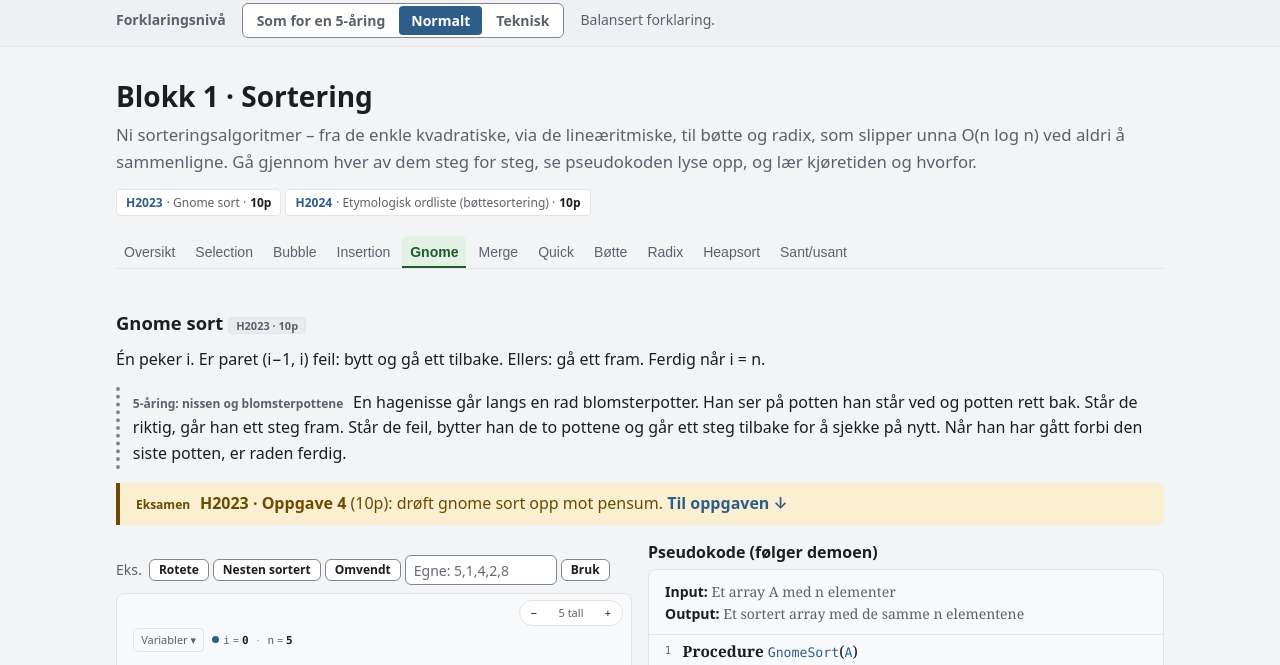
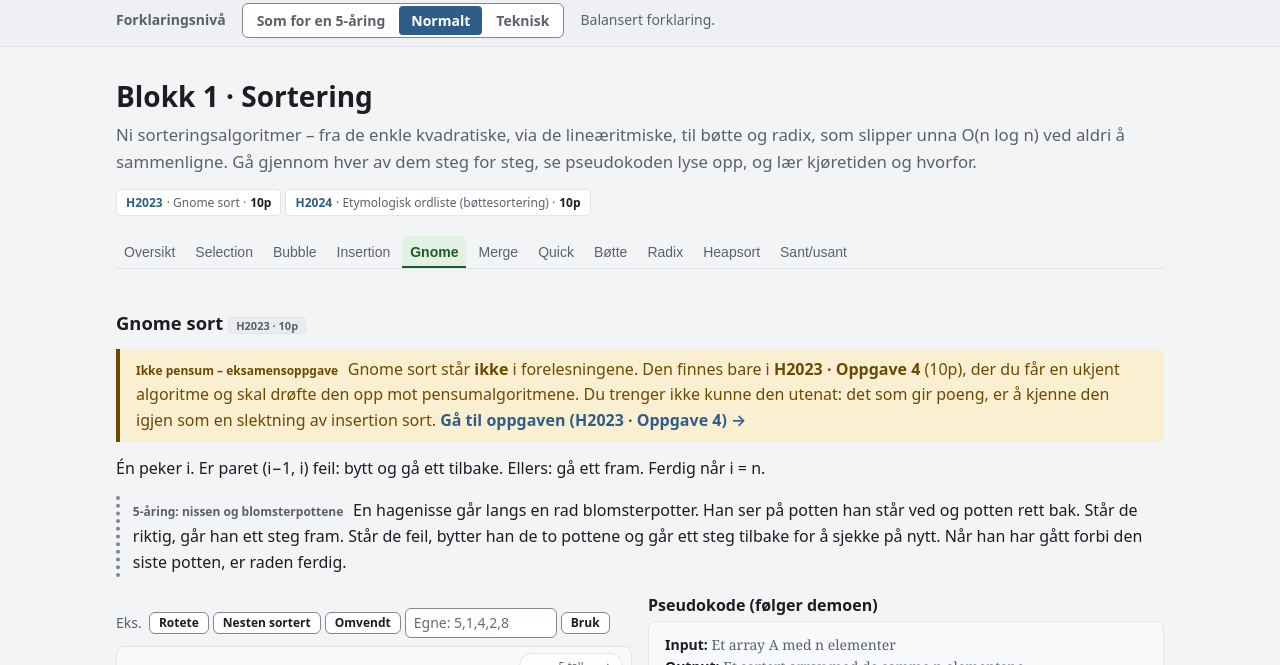
Before and after one commit to vegardjorg/IN2010, a plain HTML site: page 01-sortering.html in a window 1280 px wide. Both pictures are taken after a click on the tab "Gnome". Shown: the part 58-723 px from the top of the page. Drawn offline with Linux system fonts and the light colour scheme.

Commit message:
Gnome sort: tydelig «Ikke pensum – eksamensoppgave» øverst, med dyplenke til H2023 oppgave 4
Co-Authored-By: Claude Opus 5.5 <noreply@anthropic.com>

```diff
--- a/01-sortering.html
+++ b/01-sortering.html
@@ -231,14 +231,16 @@
     <!-- GNOME (H2023) -->
     <section data-panel="gnome">
       <h3>Gnome sort <span class="tag">H2023 · 10p</span></h3>
+      <div class="callout sensor exam-jump ikke-pensum"><span class="lbl">Ikke pensum – eksamensoppgave</span>
+        Gnome sort står <b>ikke</b> i forelesningene. Den finnes bare i <b>H2023 · Oppgave 4</b> (10p), der du
+        får en ukjent algoritme og skal drøfte den opp mot pensumalgoritmene. Du trenger ikke kunne den utenat:
+        det som gir poeng, er å kjenne den igjen som en slektning av insertion sort.
+        <a href="#fane=gnome&amp;oppg=H2023-4">Gå til oppgaven (H2023 · Oppgave 4) →</a></div>
       <div id="intro-gnome"></div>
       <div class="callout eli5"><span class="lbl">5-åring: nissen og blomsterpottene</span>
         En hagenisse går langs en rad blomsterpotter. Han ser på potten han står ved og potten rett bak. Står de
         riktig, går han ett steg fram. Står de feil, bytter han de to pottene og går ett steg tilbake for å sjekke
         på nytt. Når han har gått forbi den siste potten, er raden ferdig.</div>
-      <div class="callout sensor exam-jump"><span class="lbl">Eksamen</span>
-        <b>H2023 · Oppgave 4</b> (10p): drøft gnome sort opp mot pensum.
-        <a href="#eksamen-gnome" data-jump="eksamen-gnome">Til oppgaven ↓</a></div>
       <div class="grid cols-2">
         <div><div id="tracer-gnome"></div></div>
         <div><h4 style="margin:.2rem 0 .4rem">Pseudokode (følger demoen)</h4><div id="pc-gnome"></div></div>
```
